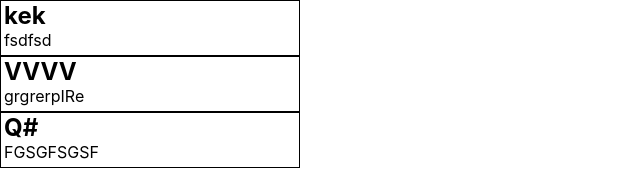
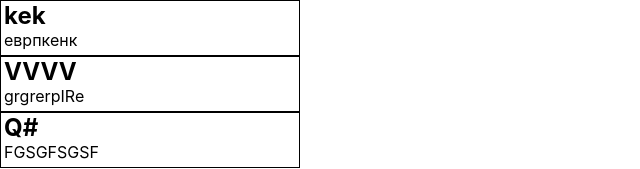
Before and after one commit to postgoatleg/notesApp, a React (Create React App) app in the folder notes/: page / in a window 1280 px wide. Shown: the top 169 px of the page, without its empty margins (0-640 px from the left). Built offline with nearby package versions, Linux system fonts and the light colour scheme; the HTML template or start-up script is replaced by a standard one.

Commit message:
without styles

```diff
--- a/notes/src/App.js
+++ b/notes/src/App.js
@@ -8,7 +8,7 @@ import List from './components/list.jsx';
 
 function App() {
     const [notes, setNotes] = useState([
-        {title: 'kek', text: 'fsdfsd', id: crypto.randomUUID()},
+        {title: 'kek', text: 'еврпкенк', id: crypto.randomUUID()},
         {title: 'VVVV', text: 'grgrerpIRe', id: crypto.randomUUID()},
         {title: 'Q#', text: 'FGSGFSGSF', id: crypto.randomUUID()}
     ]);
```
